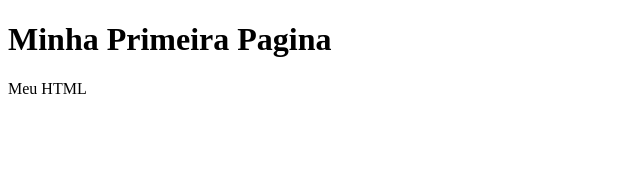
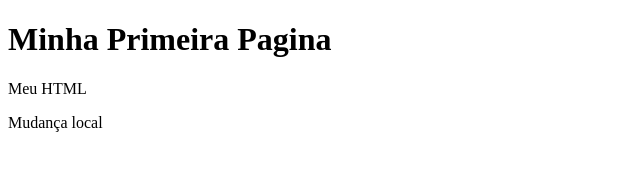
Before and after one commit to M4aguiar/git_hub_apre, a plain HTML site: page index.html in a window 1280 px wide. Shown: the whole page, without its empty margins (0-640 px from the left). Drawn offline with Linux system fonts and the light colour scheme.

Commit message:
Paragrafo novo

```diff
--- a/index.html
+++ b/index.html
@@ -8,5 +8,7 @@
 <body>
     <h1> Minha Primeira Pagina</h1>
     <p> Meu HTML</p>
+
+    <p>Mudança local</p>
 </body>
 </html>
```
